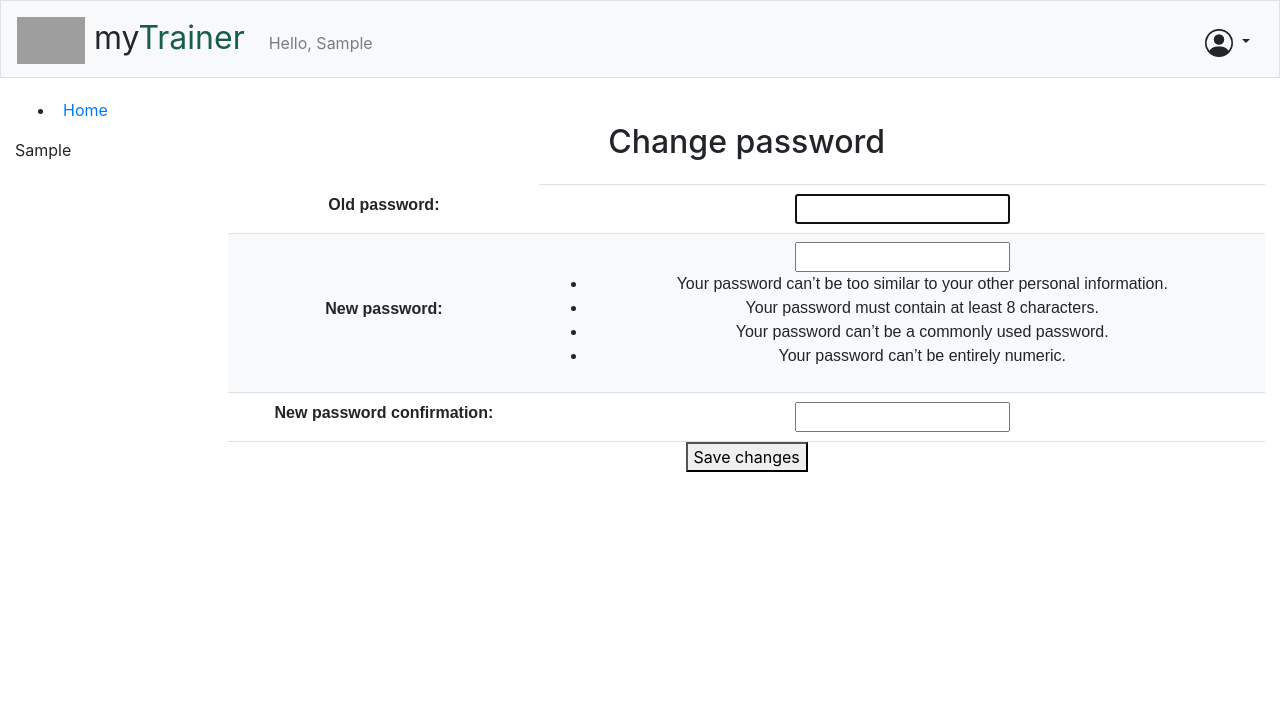
After one commit to BrunoDVolpe/mytrainer, a Django app: page /change_password/ in a window 1280 px wide. The commit adds this page. Shown: the top 712 px of the page. Run offline with Django 4.2, Linux system fonts and the light colour scheme; the visitor is signed in with stand-in values (Sample User, id 1); grey boxes are pictures that could not be loaded.

Commit message:
Implemented password change

```diff
--- a/templates/navbar.html
+++ b/templates/navbar.html
@@ -25,7 +25,7 @@
                     <div class="dropdown-menu dropdown-menu-right" aria-labelledby="userDropdownMenuLink">
                         <h6 class="dropdown-header">Settings</h6>
                         <a class="dropdown-item" href="{% url 'profile' %}">Profile</a>
-                        <a class="dropdown-item" href="/">Change Password</a>
+                        <a class="dropdown-item" href="{% url 'change_password' %}">Change Password</a>
                         <div class="dropdown-divider"></div>
                         <a class="dropdown-item" href="{% url 'logout' %}">Log Out</a>
                     </div>
--- /dev/null
+++ b/users/templates/auth/change_password.html
@@ -0,0 +1,14 @@
+{% extends 'layout.html' %}
+
+{% block title %}Change Password{% endblock %}
+
+{% block content %}
+    <h2>Change password</h2>
+    <form method="post">
+        <table>
+        {% csrf_token %}
+        {{ form.as_table }}
+        </table>
+        <button type="submit">Save changes</button>
+    </form>
+{% endblock %}
--- a/users/urls.py
+++ b/users/urls.py
@@ -9,4 +9,5 @@ urlpatterns = [
     path('', views.homeView, name='home'),
     path('profile/', views.userProfileView, name='profile'),
     path('profile/update/', views.userProfileUpdateView, name='profile_update'),
+    path('change_password/', views.change_password, name='change_password'),
 ]
--- a/users/views.py
+++ b/users/views.py
@@ -1,9 +1,10 @@
 from django.shortcuts import render, redirect
 from django.contrib import messages
-from .forms import CustomUserRegisterForm, LoginForm, UserProfileUpdateForm
-from django.contrib.auth import authenticate, login, logout
+from django.contrib.auth import authenticate, login, logout, update_session_auth_hash
 from django.contrib.auth.models import User, Permission
 from django.contrib.auth.decorators import login_required
+from django.contrib.auth.forms import PasswordChangeForm
+from .forms import CustomUserRegisterForm, LoginForm, UserProfileUpdateForm
 from django.views.generic.edit import CreateView, UpdateView, DeleteView
 
 # Create your views here.
@@ -76,3 +77,22 @@ def userProfileUpdateView(request):
         'form': form,
     }
     return render(request, 'profile_update.html', context)
+
+
+@login_required
+def change_password(request):
+    if request.method == 'POST':
+        form = PasswordChangeForm(request.user, request.POST)
+        if form.is_valid():
+            user = form.save()
+            update_session_auth_hash(request, user)  # Important!
+            messages.success(request, 'Your password was successfully updated!')
+            return redirect('change_password')
+        else:
+            messages.error(request, 'Please correct the error below.')
+    else:
+        form = PasswordChangeForm(request.user)
+    context = {
+        'form': form
+    }
+    return render(request, 'auth/change_password.html', context)
```
